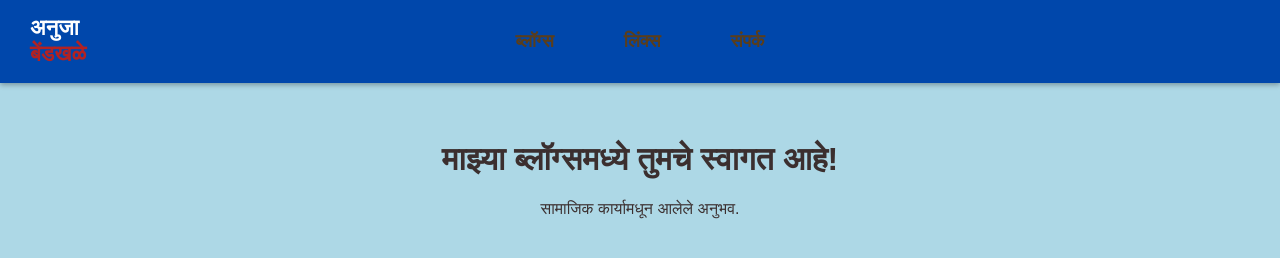
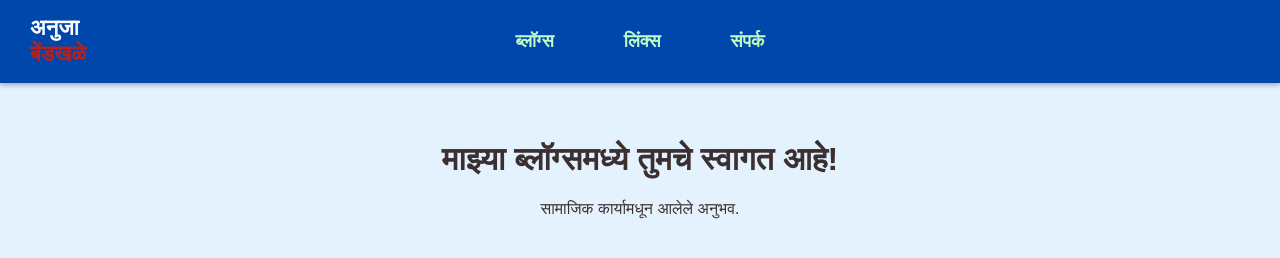
Before and after one commit to anujabendkhale/anujabendkhale.github.io, a plain HTML site: page index.html in a window 1280 px wide. Drawn offline with Linux system fonts and the light colour scheme.

Commit message:
color changes

```diff
--- a/style.css
+++ b/style.css
@@ -1,6 +1,6 @@
 /* General Page Styling */
 body {
-    background-color: #ADD8E6;  /* Light yellowish-white */
+    background-color: #E3F2FD;  /* Light pastel blue */
     color: #3B2F2F;  /* Dark brown text for readability */
     font-family: Arial, sans-serif;
     margin: 0;
@@ -59,7 +59,7 @@ nav {
 }
 
 nav a {
-    color: #5A3E1B; /* Dark brown text */
+    color: #BDFCC9; /* Very Light Green */
     text-decoration: none;
     font-size: 18px;
     padding: 10px 15px;
@@ -68,7 +68,7 @@ nav a {
 }
 
 nav a:hover {
-    color: #8B5E3C; /* Slightly darker brown on hover */
+    color: #A3E4A3; /* Slightly darker green on hover */
 }
 
 /* 🔹 Fix for Main Content Centering */
```
